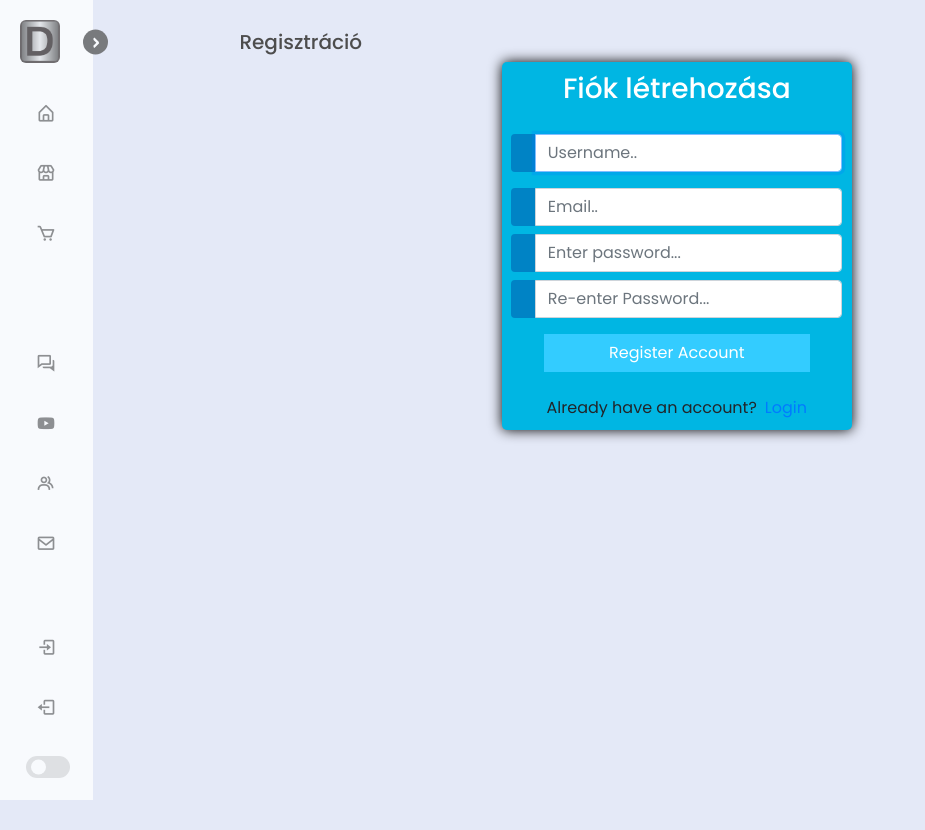
After one commit to Voros-Webshop-Fejlesztok/Webshop-Projekt, a Django app: page /register/ in a window 1280 px wide. The commit adds this page. Shown: the whole page, without its empty margins (0-925 px from the left). Run offline with Django 4.2, Linux system fonts and the light colour scheme; some libraries are stand-ins or nearby versions.

```diff
--- a/static/css/main-page.css
+++ b/static/css/main-page.css
@@ -10,8 +10,8 @@
 :root {
 	--body-color: #e4e9f7;
 	--sidebar-color: #fff;
-	--primary-color: #695cfe;
-	--primary-color-light: #f6f5ff;
+	--primary-color: #0079b5;
+	--primary-color-light: #00b6e3;
 	--toggle-color: #ddd;
 	--text-color: #707070;
 	--text-color-dark: #f6f5ff;
@@ -65,7 +65,7 @@ body.dark{
 }
 
 .sidebar.close{
-	width: 92px;
+	width: 93px;
 	opacity: 0.6;
 }
 
--- /dev/null
+++ b/static/css/register.css
@@ -0,0 +1,80 @@
+:root {
+	--body-color: #e4e9f7;
+	--sidebar-color: #fff;
+	--primary-color: #0083c5;
+	--primary-color-light: #00b6e3;
+	--toggle-color: #ddd;
+	--text-color: #707070;
+	--text-color-dark: #f6f5ff;
+	--grey: #545454;
+	--black: #000000;
+	--white: #fff;
+
+
+	--tran-02: all 0.2s ease;
+	--tran-03: all 0.3s ease;
+	--tran-04: all 0.4s ease;
+	--tran-05: all 0.5s ease;
+
+}
+
+.user_card {
+    width: 350px;
+    margin-top: auto;
+    margin-bottom: auto;
+    background: var(--primary-color-light);
+    position: relative;
+    display: flex;
+    justify-content: center;
+    flex-direction: column;
+    padding: 10px;
+    box-shadow: var(--black) 0 0 1.6vh;
+    border-radius: 5px;
+
+
+}
+
+body.dark .user_card {
+    width: 350px;
+    margin-top: auto;
+    margin-bottom: auto;
+    position: relative;
+    display: flex;
+    justify-content: center;
+    flex-direction: column;
+    padding: 10px;
+    box-shadow: var(--white) 0 0 1.6vh;
+    border-radius: 5px;
+
+}
+
+.form_container {
+    margin-top: 20px;
+}
+
+#form-title{
+    color: #fff;
+}
+.login_btn {
+    width: 100%;
+    background: #33ccff !important;
+    color: white !important;
+}
+.login_btn:focus {
+    box-shadow: none !important;
+    outline: 0px !important;
+}
+.login_container {
+    padding: 0 2rem;
+}
+.input-group-text {
+    background: var(--primary-color) !important;
+    color: white !important;
+    border: 0 !important;
+    border-radius: 0.25rem 0 0 0.25rem !important;
+}
+.input_user,
+.input_pass:focus {
+    box-shadow: none !important;
+    outline: 0px !important;
+}
--- a/static/css/store.css
+++ b/static/css/store.css
@@ -1,14 +1,15 @@
 :root {
 	--body-color: #e4e9f7;
 	--sidebar-color: #fff;
-	--primary-color: #695cfe;
-	--primary-color-light: #f6f5ff;
+	--primary-color: #0079b5;
+	--primary-color-light: #00b6e3;
 	--toggle-color: #ddd;
 	--text-color: #707070;
 	--text-color-dark: #f6f5ff;
 	--grey: #545454;
 	--black: #000000;
 	--white: #fff;
+
 
 	--tran-02: all 0.2s ease;
 	--tran-03: all 0.3s ease;
--- /dev/null
+++ b/store/forms.py
@@ -0,0 +1,12 @@
+from django.forms import ModelForm
+from django.contrib.auth.forms import UserCreationForm
+from django.contrib.auth.models import User
+from django import forms
+
+
+from .models import Order
+
+class CreateUserForm(UserCreationForm):
+    class Meta:
+        model = User
+        fields = ['username', 'first_name', 'last_name', 'email', 'password1', 'password2']
--- /dev/null
+++ b/store/templates/store/login.html
@@ -0,0 +1,6 @@
+{% extends 'store/main.html' %}
+{% load static %}
+{% block content %}
+<h5>Bejelentkezés</h5>
+
+{% endblock content %}
--- a/store/templates/store/main.html
+++ b/store/templates/store/main.html
@@ -9,6 +9,7 @@
 	<link rel="stylesheet" href="https://stackpath.bootstrapcdn.com/bootstrap/4.4.1/css/bootstrap.min.css" integrity="sha384-Vkoo8x4CGsO3+Hhxv8T/Q5PaXtkKtu6ug5TOeNV6gBiFeWPGFN9MuhOf23Q9Ifjh" crossorigin="anonymous">
 	<link rel="stylesheet" href="{% static 'css/main-page.css' %}">
 	<link rel="stylesheet" href="{% static 'css/store.css' %}">
+	<link rel="stylesheet" href="{% static 'css/register.css' %}">
 	<link href='https://unpkg.com/boxicons@2.1.4/css/boxicons.min.css' rel='stylesheet'>
 
 </head>
@@ -81,15 +82,15 @@
 				<div class="bottom-content">
 					<ul>
 						<li class="nav-link">
-							<a href="">
+							<a href="{% url 'register' %}">
 								<i class='bx bx-log-in icon'></i>
-								<span class="text nav-text">Bejelentkezés</span>
+								<span class="text nav-text">Regisztráció</span>
 							</a>
 						</li>
 						<li class="nav-link">
-							<a href="">
+							<a href="{% url 'login' %}">
 								<i class='bx bx-log-out icon'></i>
-								<span class="text nav-text">Kijelentkezés</span>
+								<span class="text nav-text">Bejelentkezés</span>
 							</a>
 						</li>
 						<li class="mode nav-link">
--- /dev/null
+++ b/store/templates/store/register.html
@@ -0,0 +1,73 @@
+{% extends 'store/main.html' %}
+{% load static %}
+{% block content %}
+<link rel="stylesheet" href="{% static 'css/register.css' %}">
+<h5>Regisztráció</h5>
+
+<div class="container h-100">
+    <div class="d-flex justify-content-center h-100">
+        <div class="user_card">
+            <div class="d-flex justify-content-center">
+                <h3 id="form-title">Fiók létrehozása</h3>
+            </div>
+            <div class="d-flex justify-content-center form_container">
+
+                <form method="POST" action="">
+                    {% csrf_token %}
+                    <div class="input-group mb-3">
+                        <div class="input-group-append">
+                            <span class="input-group-text"><i class="fas fa-user"></i></span>
+                        </div>
+                        {{form.username}}
+                    </div>
+                    <div class="input-group mb-2">
+                        <div class="input-group-append">
+                            <span class="input-group-text"><i class="fas fa-envelope-square"></i></span>
+                        </div>
+                        {{form.email}}
+                    </div>
+                    <div class="input-group mb-2">
+                        <div class="input-group-append">
+                            <span class="input-group-text"><i class="fas fa-key"></i></span>
+                        </div>
+                        {{form.password1}}
+                    </div>
+                    <div class="input-group mb-2">
+                        <div class="input-group-append">
+                            <span class="input-group-text"><i class="fas fa-key"></i></span>
+                        </div>
+                        {{form.password2}}
+                    </div>
+
+                       <div class="d-flex justify-content-center mt-3 login_container">
+                         <input class="btn login_btn" type="submit" value="Register Account">
+                       </div>
+                </form>
+            </div>
+
+            <div class="mt-4">
+                <div class="d-flex justify-content-center links">
+                    Already have an account? <a href="{% url 'login' %}" class="ml-2">Login</a>
+                </div>
+            </div>
+        </div>
+    </div>
+</div>
+<script>
+                    /* Because i didnt set placeholder values in forms.py they will be set here using vanilla Javascript
+    //We start indexing at one because CSRF_token is considered and input field
+     */
+
+    //Query All input fields
+    var form_fields = document.getElementsByTagName('input')
+    form_fields[1].placeholder='Username..';
+    form_fields[2].placeholder='Email..';
+    form_fields[3].placeholder='Enter password...';
+    form_fields[4].placeholder='Re-enter Password...';
+
+
+    for (var field in form_fields){
+        form_fields[field].className += ' form-control'
+    }
+</script>
+{% endblock content %}
--- a/store/urls.py
+++ b/store/urls.py
@@ -6,6 +6,8 @@ urlpatterns = [
     path('store/', views.store, name="store"),
     path('cart/', views.cart, name="cart"),
     path('checkout/', views.checkout, name="checkout"),
+    path('register/', views.register, name="register"),
+    path('login/', views.login, name="login"),
 
     path('update_item/', views.updateItem, name="update_item"),
 ]
--- a/store/views.py
+++ b/store/views.py
@@ -1,10 +1,28 @@
 from django.shortcuts import render
 from django.http import JsonResponse
 import json
+from django.contrib.auth.forms import UserCreationForm
 
 from .models import *
+from .forms import CreateUserForm
+
 
 # Create your views here.
+
+def register(request):
+    form = CreateUserForm()
+
+    if request.method == 'POST':
+        form = CreateUserForm(request.POST)
+        if form.is_valid():
+            form.save()
+
+    context = {'form':form}
+    return render(request, 'store/register.html', context)
+
+def login(request):
+    context = {}
+    return render(request, 'store/login.html', context)
 
 def is_valid_param(param):
     return param != '' and param is not None
```
Also changed, not shown: db.sqlite3.
